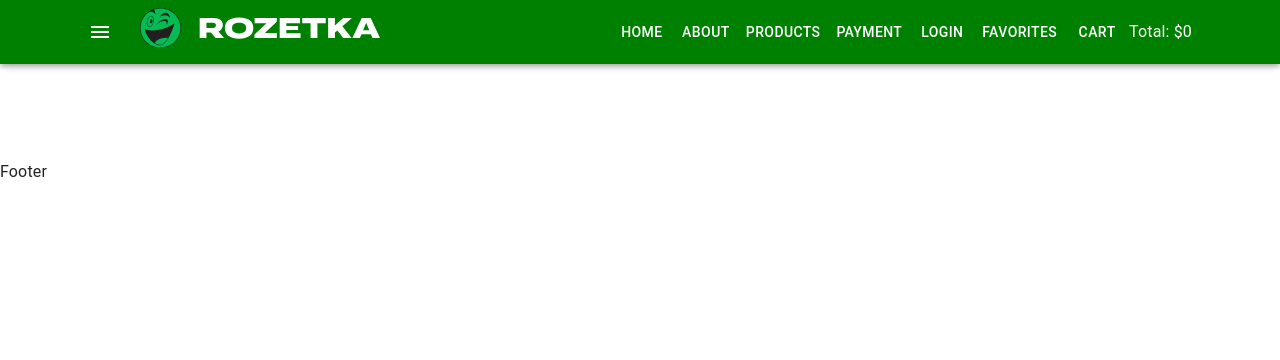
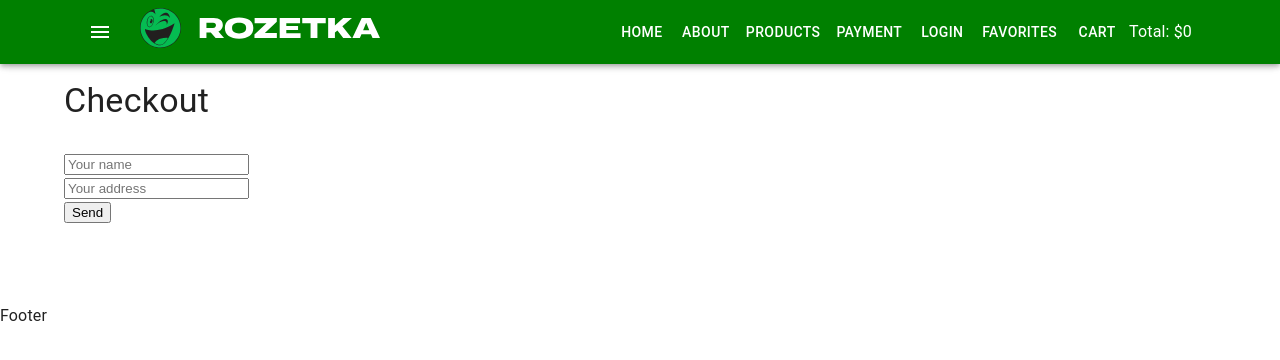
Before and after one commit to Artem-Semenov/shop-project, a React (Create React App) app: page /checkout in a window 1280 px wide. Shown: the top 360 px of the page. Built offline with nearby package versions, Linux system fonts and the light colour scheme.

Commit message:
added axios

```diff
--- a/package.json
+++ b/package.json
@@ -17,6 +17,7 @@
     "@types/react": "^18.0.27",
     "@types/react-dom": "^18.0.10",
     "@types/react-redux": "^7.1.25",
+    "axios": "^1.3.4",
     "lodash": "^4.17.21",
     "react": "^18.2.0",
     "react-dom": "^18.2.0",
--- a/src/container/App/App.tsx
+++ b/src/container/App/App.tsx
@@ -12,6 +12,7 @@
 import Login from 'pages/Login/Login'
 import ProductsPage from 'pages/ProductPage/ProductsPage'
 import FavoritesPage from 'pages/FavoritesPage/FavoritesPage'
+import CheckoutPage from 'pages/CheckoutPage/CheckoutPage'
 
 const App = () => {
     return (
@@ -40,6 +41,10 @@
                             path="/favorites"
                             element={<FavoritesPage />}
                         ></Route>
+                        <Route
+                            path="/checkout"
+                            element={<CheckoutPage />}
+                        ></Route>
                     </Routes>
                 </Container>
                 <Footer />
--- a/src/pages/CartPage/CartPage.tsx
+++ b/src/pages/CartPage/CartPage.tsx
@@ -1,29 +1,28 @@
-import { Grid } from "@mui/material";
-import CartProductsList from "components/CartProductsList/CartProductsList";
-import CartProductsListItemExtended from "components/CartProductsListItemExtended/CartProductsListItemExtended";
-import CartTotal from "components/CartTotal/CartTotal";
-import Title from "components/Title/Title";
-import { useAppSelector } from "redux/hooks";
-
-
+import { Grid } from '@mui/material'
+import CartProductsList from 'components/CartProductsList/CartProductsList'
+import CartProductsListItemExtended from 'components/CartProductsListItemExtended/CartProductsListItemExtended'
+import CartTotal from 'components/CartTotal/CartTotal'
+import Title from 'components/Title/Title'
+import { Link } from 'react-router-dom'
+import { useAppSelector } from 'redux/hooks'
 
 const CartPage = () => {
-
-  const productsInCart = useAppSelector(state => state.productsInCart)
+    const productsInCart = useAppSelector((state) => state.productsInCart)
 
     return (
         <>
-     <Title>
-      Cart
-     </Title>
-      <Grid container spacing={4} sx={{marginTop: 0}}>
+            <Title>Cart</Title>
+            <Grid container spacing={4} sx={{ marginTop: 0 }}>
                 <CartProductsList
-        productsInCart = {productsInCart}
+                    productsInCart={productsInCart}
                     CartItem={CartProductsListItemExtended}
                 />
             </Grid>
-      <CartTotal productsInCart = {productsInCart}/>
+            <br />
+            <CartTotal productsInCart={productsInCart} />
+            <br />
+            <Link to="/checkout">Proceed to checkout</Link>
         </>
-  );
-};
-export default CartPage;
+    )
+}
+export default CartPage
--- /dev/null
+++ b/src/pages/CheckoutPage/CheckoutPage.tsx
@@ -0,0 +1,93 @@
+import axios from 'axios'
+import Title from 'components/Title/Title'
+import { useState } from 'react'
+
+type Props = {}
+type Order = {
+    name: string
+    address: string
+}
+const CheckoutPage = (props: Props) => {
+    const [isOrderSent, setIsOrderSent] = useState<boolean>(false)
+    const [orderData, setorderData] = useState<Order>({
+        name: '',
+        address: '',
+    })
+
+    const handleName = (e: React.ChangeEvent<HTMLInputElement>) => {
+        setorderData((prev) => ({
+            ...prev,
+            name: e.target.value,
+        }))
+    }
+    const handleAddress = (e: React.ChangeEvent<HTMLInputElement>) => {
+        setorderData((prev) => ({
+            ...prev,
+            address: e.target.value,
+        }))
+    }
+
+    const sendOrder = (e: React.ChangeEvent<HTMLFormElement>) => {
+        e.preventDefault()
+        axios
+            .post(
+                'https://my-json-server.typicode.com/kznkv-skillup/server/orders',
+                {
+                    name: orderData.name,
+                    address: orderData.address,
+                }
+            )
+            .then((res) => res.data)
+            .then(({ name, address }) => {
+                setorderData({
+                    name,
+                    address,
+                })
+                setIsOrderSent(true)
+            })
+    }
+    const renderForm = () => {
+        return (
+            <form onSubmit={sendOrder}>
+                <div>
+                    <input
+                        type="text"
+                        placeholder="Your name"
+                        name=""
+                        id=""
+                        value={orderData.name}
+                        onChange={handleName}
+                    />
+                </div>
+                <div>
+                    <input
+                        type="text"
+                        placeholder="Your address"
+                        name=""
+                        id=""
+                        value={orderData.address}
+                        onChange={handleAddress}
+                    />
+                </div>
+                <button type="submit">Send</button>
+            </form>
+        )
+    }
+    const renderMessage = () => {
+        return (
+            <div>
+                <div>Dear {orderData.name}, thanks for your order!</div>
+                <p>Address: {orderData.address}</p>
+            </div>
+        )
+    }
+
+    console.log(orderData)
+    return (
+        <>
+            <Title>Checkout</Title>
+            {isOrderSent ? renderMessage() : renderForm()}
+        </>
+    )
+}
+export default CheckoutPage
```
Also changed, not shown: 1 other file (tests, documents, lock files or other folders). Lines whose indentation alone changed are shown as unchanged.
